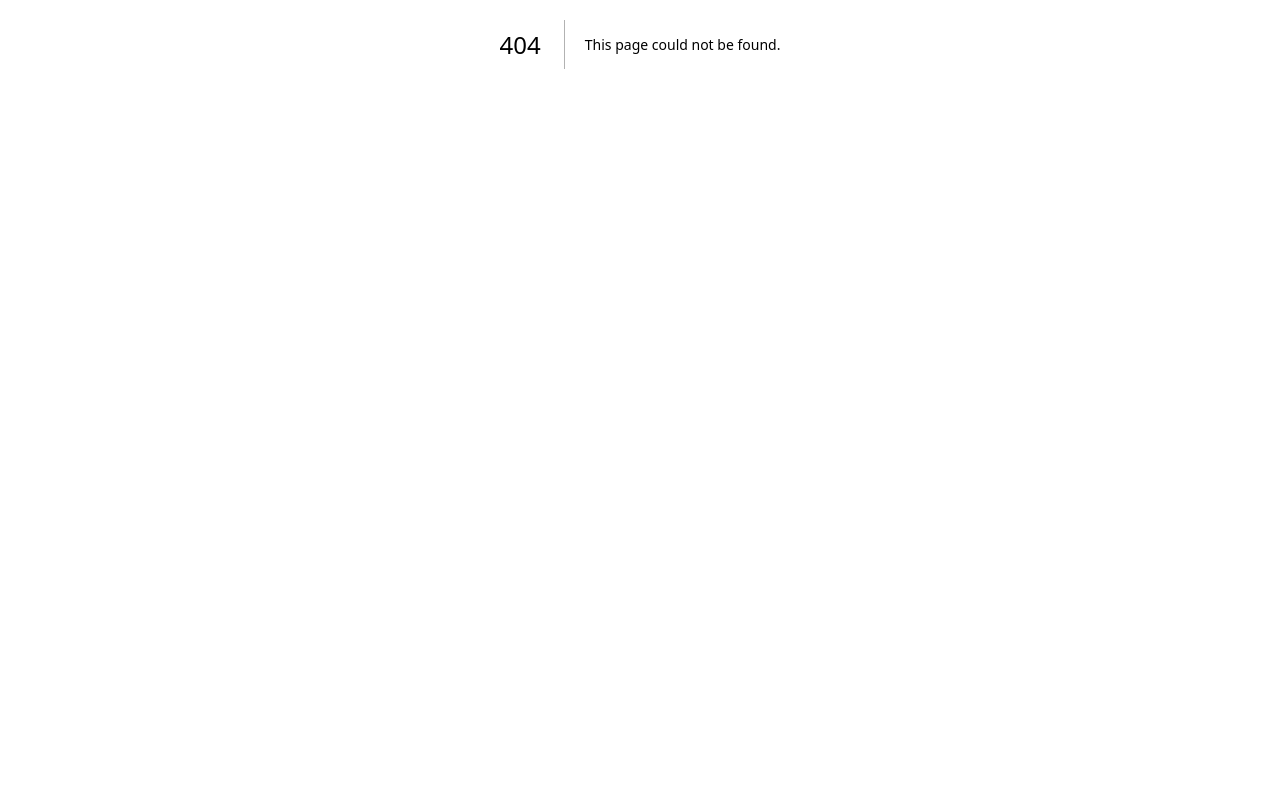
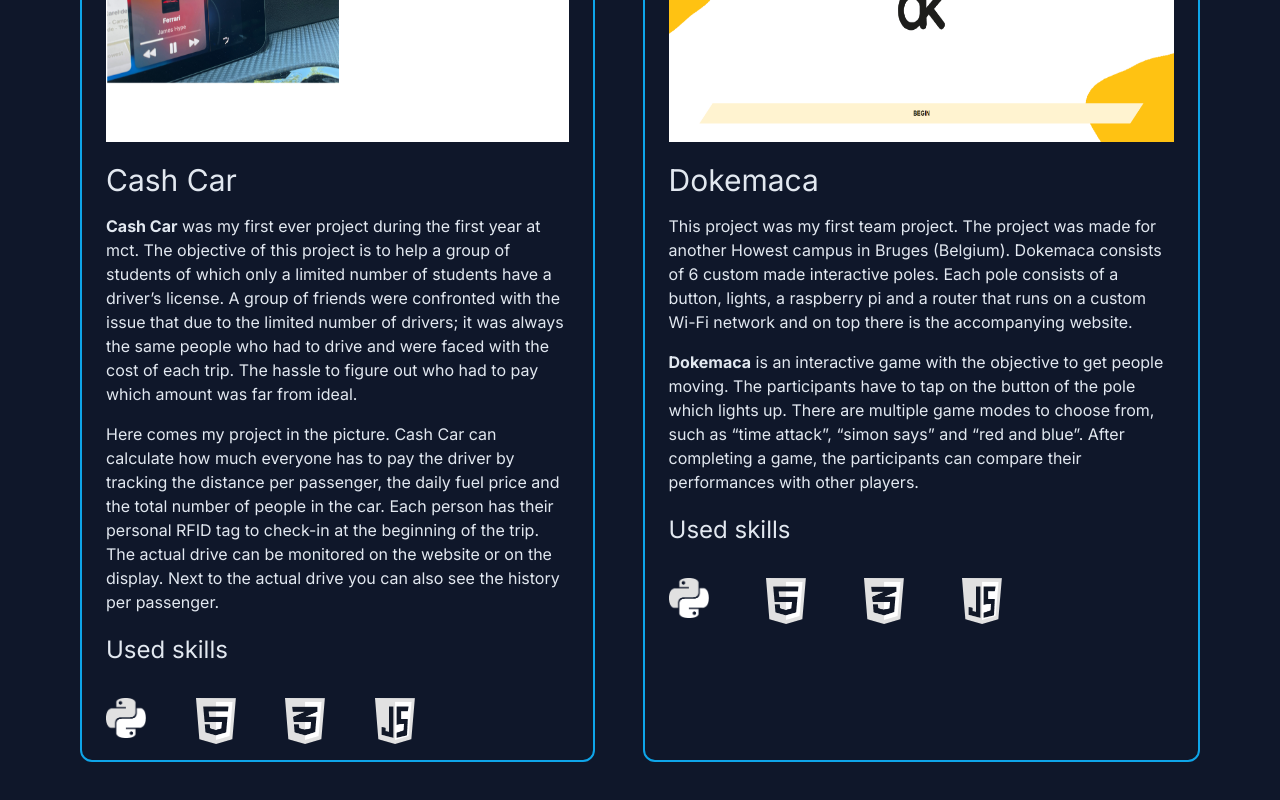
Before and after one commit to Vandammecasper/portfoliocaspervandammev2, a Next.js app in the folder portfolio/: page /projects in a window 1280 px wide. Before the commit this address had no page. Shown: the part 452-1252 px from the top of the page. Before the commit the page ends 896 px from the top, so only its background shows below. Built offline with nearby package versions, Linux system fonts and the light colour scheme.

Commit message:
feat: projects page working

```diff
--- a/portfolio/src/app/about/page.tsx
+++ b/portfolio/src/app/about/page.tsx
@@ -1,6 +1,4 @@
-import timeline from "../../../public/pictures/timeline.png"
 import Skills from "../components/skills"
-import timeline_flat from "../../../public/pictures/timeline_flat.png"
 
 export default () => {
     return(
--- /dev/null
+++ b/portfolio/src/app/projects/page.tsx
@@ -0,0 +1,37 @@
+export default () => {
+    return(
+        <main className="overflow-hidden">
+            <div className="overflow-auto">
+                <h1 className="lg:text-5xl text-3xl font-medium text-sky-500 pl-8 lg:pl-20 pt-6 lg:pt-16">projects()</h1>
+                <div className="lg:grid lg:grid-rows-2 lg:grid-flow-col pt-8 lg:pt-16 pb-10 pl-4 lg:pl-12 lg:pr-20 pr-4 lg:gap-4">
+                    <div className="row-span-2 border-sky-500 border-2 rounded-xl lg:mr-8 mr-0 lg:ml-8 ml-0 mb-8 lg:mb-0">
+                        <img className="pl-6 pr-6 pt-5 sm:h-80 md:h-96 lg:h-80 h-48 3xl:h-96" src="/pictures/cashcar.png" alt="cashcar"/>
+                        <h2 className="text-3xl text-slate-200 pt-5 pl-6">Cash Car</h2>
+                        <h4 className="text-base text-slate-200 pt-4 pl-6 pr-6"><span className="font-bold">Cash Car</span> was my first ever project during the first year at mct. The objective of this project is to help a group of students of which only a limited number of students have a driver’s license. A group of friends were confronted with the issue that due to the limited number of drivers; it was always the same people who had to drive and were faced with the cost of each trip. The hassle to figure out who had to pay which amount was far from ideal.</h4>
+                        <h4 className="text-base text-slate-200 pt-4 pl-6 pr-6">Here comes my project in the picture. Cash Car can calculate how much everyone has to pay the driver by tracking the distance per passenger, the daily fuel price and the total number of people in the car. Each person has their personal RFID tag to check-in at the beginning of the trip. The actual drive can be monitored on the website or on the display. Next to the actual drive you can also see the history per passenger.</h4>
+                        <h3 className="text-2xl text-slate-200 pt-5 pl-6">Used skills</h3>
+                        <div className="grid grid-rows-3 grid-flow-col pl-6 w-3/4">
+                            <img className="row-span-5 pt-8 pb-4 w-10" src="/icons/python.png" alt="Python"/>
+                            <img className="row-span-3 pt-8 pb-4 w-10" src="/icons/html.png" alt="html"/>
+                            <img className="row-span-3 pt-8 pb-4 w-10" src="/icons/css.png" alt="css"/>
+                            <img className="row-span-3 pt-8 pb-4 w-10" src="/icons/javascript.png" alt="javascript"/>
+                        </div>
+                    </div>
+                    <div className=" row-span-2 border-sky-500 border-2 rounded-xl mb-16 lg:mb-0">
+                        <img className="pl-6 pr-6 pt-5 sm:h-80 md:h-96 lg:h-80 h-48 3xl:h-96" src="/pictures/dokemaca.png" alt="dokemaca"/>
+                        <h2 className="text-3xl text-slate-200 pt-5 pl-6">Dokemaca</h2>
+                        <h4 className="text-base text-slate-200 pt-4 pl-6 pr-6">This project was my first team project. The project was made for another Howest campus in Bruges (Belgium). Dokemaca consists of 6 custom made interactive poles. Each pole consists of a button, lights, a raspberry pi and a router that runs on a custom Wi-Fi network and on top there is the accompanying website.</h4>
+                        <h4 className="text-base text-slate-200 pt-4 pl-6 pr-6"><span className="font-bold">Dokemaca</span> is an interactive game with the objective to get people moving. The participants have to tap on the button of the pole which lights up. There are multiple game modes to choose from, such as “time attack”, “simon says” and “red and blue”. After completing a game, the participants can compare their performances with other players.</h4>
+                        <h3 className="text-2xl text-slate-200 pt-5 pl-6">Used skills</h3>
+                        <div className="grid grid-rows-3 grid-flow-col pl-6 w-3/4">
+                            <img className="row-span-5 pt-8 pb-4 w-10" src="/icons/python.png" alt="Python"/>
+                            <img className="row-span-3 pt-8 pb-4 w-10" src="/icons/html.png" alt="html"/>
+                            <img className="row-span-3 pt-8 pb-4 w-10" src="/icons/css.png" alt="css"/>
+                            <img className="row-span-3 pt-8 pb-4 w-10" src="/icons/javascript.png" alt="javascript"/>
+                        </div>
+                    </div>
+                </div>
+            </div>
+        </main>
+    )
+}
```
